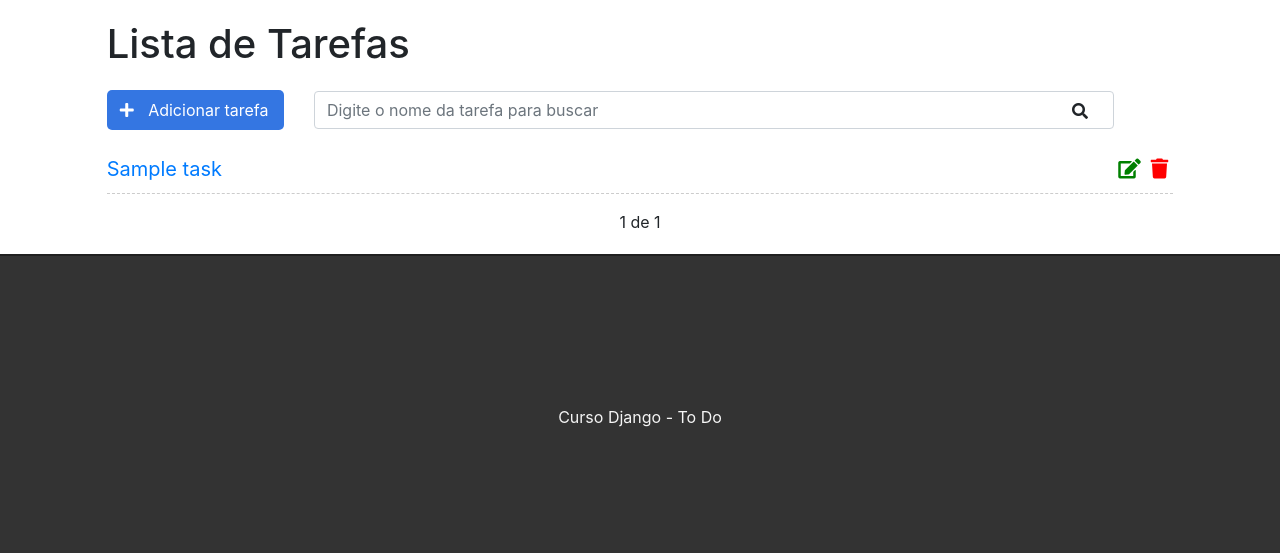
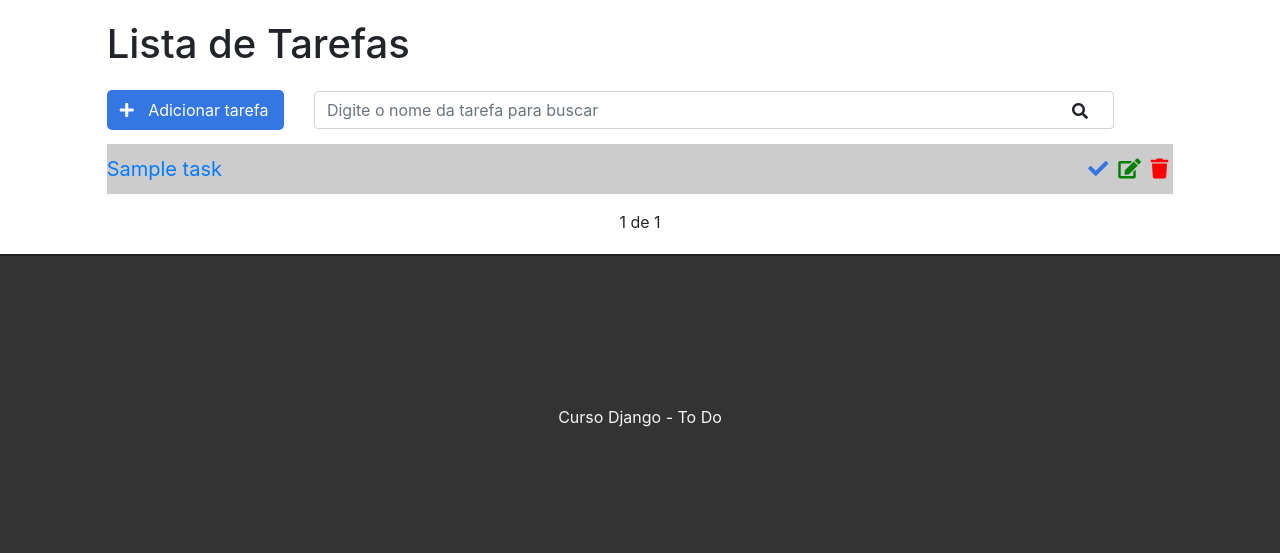
Before and after one commit to renanbabinski/Django-Course, a Django app: template todo/tasks/templates/tasks/list.html in a window 1280 px wide. Shown: the part 77-630 px from the top of the page. Run offline with Django 3.2, Linux system fonts and the light colour scheme; the template is opened without the code that fills it: most values are stand-ins (such as "Sample title", 1, 10 or a date in 2020).

Commit message:
Concluir Tarefa

```diff
--- a/todo/tasks/static/css/style.css
+++ b/todo/tasks/static/css/style.css
@@ -82,7 +82,11 @@
     border-bottom: 1px dashed #ccc;
 }
 
-.fas.fa-trash, .fas.fa-edit {
+.task-item.done {
+    background-color: #CCC;
+}
+
+.fas.fa-trash, .fas.fa-edit, .fas.fa-check {
     cursor: pointer;
     margin: 5px;
     font-size: 20px;
@@ -95,6 +99,14 @@
 
 .fas.fa-edit {
     color: green;
+}
+
+.fas.fa-check {
+    color: #CCC;
+}
+
+.done .fas.fa-check {
+    color: #3476e2;
 }
 
 /* Rodapé */
--- a/todo/tasks/templates/tasks/list.html
+++ b/todo/tasks/templates/tasks/list.html
@@ -26,10 +26,15 @@
     {% endif %}
     <ul class="task-list">
         {% for task in tasks %}
-        <li class="task-item">
+        {% if task.done == 'doing' %}
+            <li class="task-item">
+        {% else %}
+            <li class="task-item done">
+        {% endif %}
             <span><a href="/task/{{task.id}}">{{task.title}}</a></span>
             <a href="delete/{{task.id}}" class="delete-btn"><span><i class="fas fa-trash"></i></span></a>
             <a href="edit/{{task.id}}"><span><i class="fas fa-edit"></i></span></a>
+            <a href="changestatus/{{task.id}}"><span><i class="fas fa-check"></i></span></a>
         </li>
         {% endfor %}
     </ul>
--- a/todo/tasks/urls.py
+++ b/todo/tasks/urls.py
@@ -8,6 +8,7 @@ urlpatterns = [
     path('task/<int:id>', views.taskView, name='task-view'),
     path('newtask/', views.newTask, name="new-task"),
     path('edit/<int:id>', views.editTask, name="edit-task"),
+    path('changestatus/<int:id>', views.changeStatus, name="change-status"),
     path('delete/<int:id>', views.deleteTask, name="delete-task"),
     path('yourname/<str:name>', views.yourName, name='your-name'),
 ]
```
Also changed, not shown: todo/tasks/views.py (+13 -0 lines), todo/db.sqlite3.
